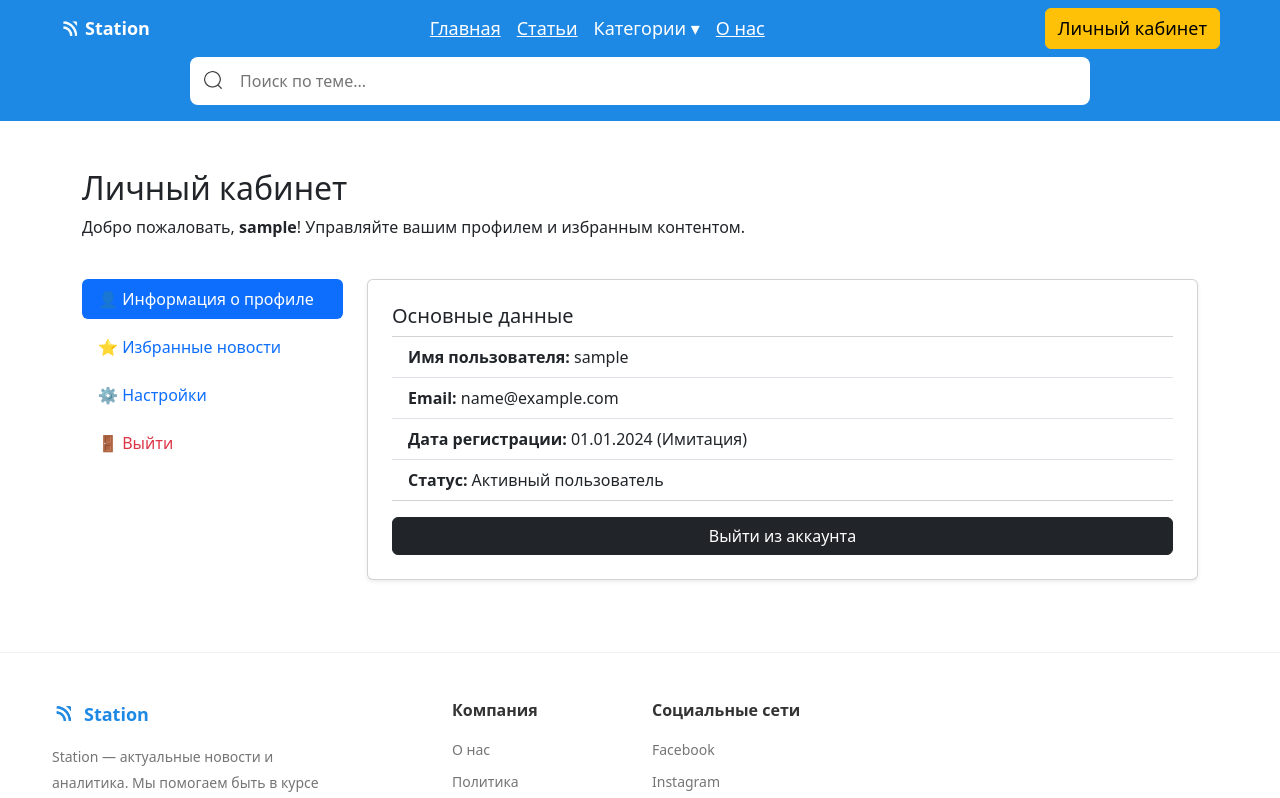
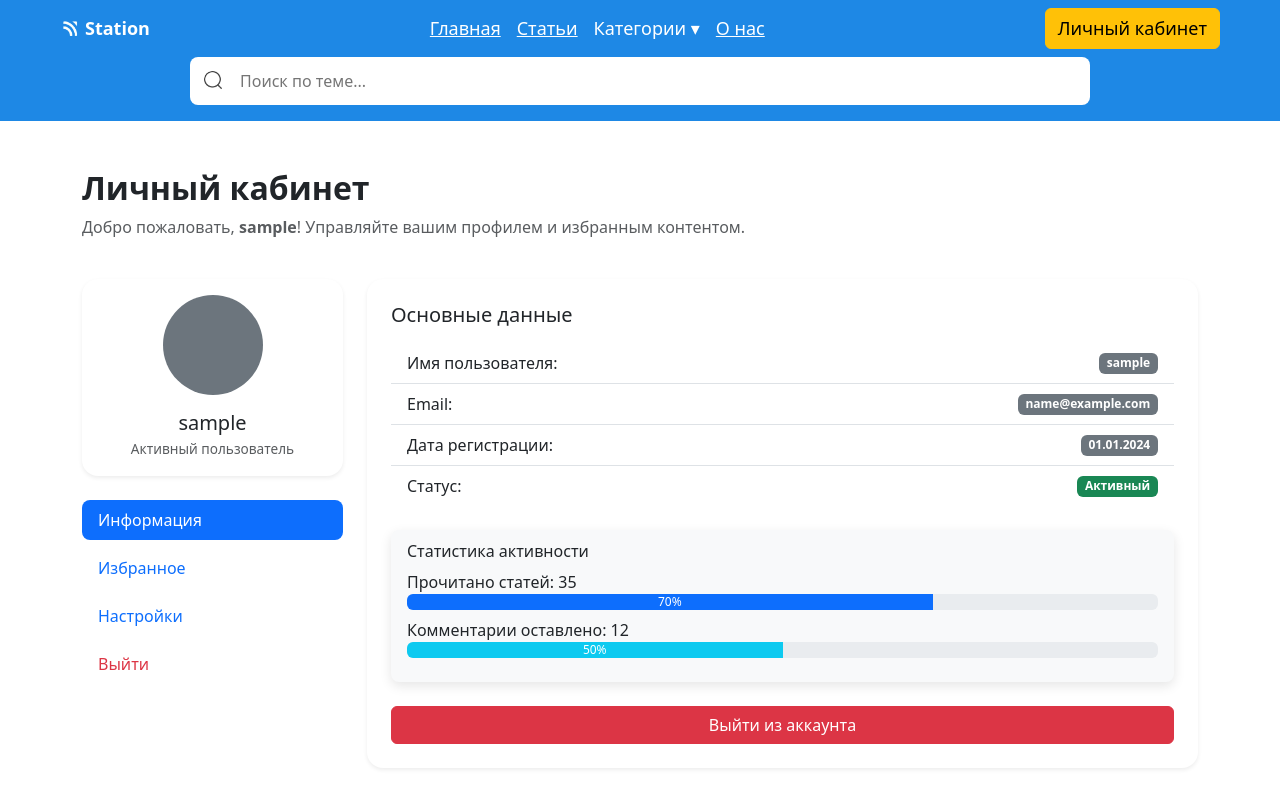
Before and after one commit to zhantixx/station, a Next.js app in the folder station-site/: page /profile in a window 1280 px wide. Shown: the top 798 px of the page. Built offline with nearby package versions, Linux system fonts and the light colour scheme; sample sign-in values are in the browser's storage.

Commit message:
Профиль

```diff
--- a/station-site/app/profile/page.jsx
+++ b/station-site/app/profile/page.jsx
@@ -5,7 +5,7 @@ import { useRouter } from "next/navigation";
 import { useAuth } from "../../lib/AuthContext";
 import Header from "../../components/Header";
 import Footer from "../../components/Footer";
-import { Container, Row, Col, Nav, Card, Button, ListGroup, Alert } from "react-bootstrap";
+import { Container, Row, Col, Nav, Card, Button, ListGroup, Alert, Badge, Image, ProgressBar } from "react-bootstrap";
 
 export default function ProfilePage() {
   const { currentUser, isAuthenticated, logout, removeFavorite } = useAuth();
@@ -22,49 +22,87 @@ export default function ProfilePage() {
     switch (activeTab) {
       case 'info':
         return (
-          <Card className="p-4 shadow-sm mb-4">
-            <Card.Title>Основные данные</Card.Title>
+          <Card className="p-4 shadow-sm mb-4 border-0 rounded-4">
+            <Card.Title className="mb-3">Основные данные</Card.Title>
             <ListGroup variant="flush">
-              <ListGroup.Item><strong>Имя пользователя:</strong> {currentUser.username}</ListGroup.Item>
-              <ListGroup.Item><strong>Email:</strong> {currentUser.email}</ListGroup.Item>
-              <ListGroup.Item><strong>Дата регистрации:</strong> 01.01.2024 (Имитация)</ListGroup.Item>
-              <ListGroup.Item><strong>Статус:</strong> Активный пользователь</ListGroup.Item>
+              <ListGroup.Item className="d-flex justify-content-between align-items-center">
+                <span>Имя пользователя:</span>
+                <Badge bg="secondary">{currentUser.username}</Badge>
+              </ListGroup.Item>
+              <ListGroup.Item className="d-flex justify-content-between align-items-center">
+                <span>Email:</span>
+                <Badge bg="secondary">{currentUser.email}</Badge>
+              </ListGroup.Item>
+              <ListGroup.Item className="d-flex justify-content-between align-items-center">
+                <span>Дата регистрации:</span>
+                <Badge bg="secondary">01.01.2024</Badge>
+              </ListGroup.Item>
+              <ListGroup.Item className="d-flex justify-content-between align-items-center">
+                <span>Статус:</span>
+                <Badge bg="success">Активный</Badge>
+              </ListGroup.Item>
             </ListGroup>
-            <Button variant="dark" className="mt-3" onClick={logout}>Выйти из аккаунта</Button>
+
+            <Card className="mt-4 p-3 border-0 bg-light rounded-3">
+              <Card.Subtitle className="mb-2">Статистика активности</Card.Subtitle>
+              <div className="mb-2">
+                <span>Прочитано статей: 35</span>
+                <ProgressBar now={70} label="70%" />
+              </div>
+              <div className="mb-2">
+                <span>Комментарии оставлено: 12</span>
+                <ProgressBar now={50} label="50%" variant="info" />
+              </div>
+            </Card>
+
+            <Button variant="danger" className="mt-4 w-100" onClick={logout}>Выйти из аккаунта</Button>
           </Card>
         );
+
       case 'favorites':
         const favorites = currentUser.favorites || [];
         return (
-          <Card className="p-4 shadow-sm mb-4">
-            <Card.Title>Избранные новости ({favorites.length})</Card.Title>
+          <Card className="p-4 shadow-sm mb-4 border-0 rounded-4">
+            <Card.Title className="mb-3">Избранные новости <Badge bg="primary">{favorites.length}</Badge></Card.Title>
             {favorites.length === 0 ? (
               <Alert variant="secondary">У вас пока нет избранных новостей.</Alert>
             ) : (
               <ListGroup variant="flush">
                 {favorites.map(news => (
-                  <ListGroup.Item key={news.id} className="d-flex justify-content-between align-items-center">
+                  <ListGroup.Item key={news.id} className="d-flex justify-content-between align-items-center py-3">
                     <div>
-                      <a href={`/statya/${news.id}`} className="fw-bold text-decoration-none">{news.title}</a>
+                      <a href={`/statya/${news.id}`} className="fw-semibold text-decoration-none text-dark">{news.title}</a>
                       <div className="text-muted" style={{ fontSize: '0.85rem' }}>
-                        Категория: {news.category} | Дата: {news.date}
+                        {news.category} | {news.date}
                       </div>
                     </div>
-                    <Button variant="outline-danger" size="sm" onClick={() => removeFavorite(news.id)}>❌</Button>
+                    <Button
+                      variant="outline-danger"
+                      size="sm"
+                      onClick={() => removeFavorite(news.id)}
+                      className="d-flex align-items-center justify-content-center"
+                    >
+                      Удалить
+                    </Button>
                   </ListGroup.Item>
                 ))}
               </ListGroup>
             )}
           </Card>
         );
+
       case 'settings':
         return (
-          <Card className="p-4 shadow-sm mb-4">
-            <Card.Title>Настройки аккаунта</Card.Title>
-            <p className="text-muted">Здесь можно реализовать смену пароля, обновление email или настройку уведомлений (имитация).</p>
-            <Button variant="primary">Изменить пароль</Button>
+          <Card className="p-4 shadow-sm mb-4 border-0 rounded-4">
+            <Card.Title className="mb-3">Настройки аккаунта</Card.Title>
+            <p className="text-muted mb-3">
+              Здесь можно изменить пароль, обновить email или настроить уведомления.
+            </p>
+            <Button variant="primary" className="me-2">Изменить пароль</Button>
+            <Button variant="secondary">Обновить email</Button>
           </Card>
         );
+
       default:
         return null;
     }
@@ -76,32 +114,57 @@ export default function ProfilePage() {
       <Container className="py-5">
         <Row className="mb-4">
           <Col>
-            <h2>Личный кабинет</h2>
-            <p>Добро пожаловать, <strong>{currentUser.username}</strong>! Управляйте вашим профилем и избранным контентом.</p>
+            <h2 className="fw-bold">Личный кабинет</h2>
+            <p className="text-muted">
+              Добро пожаловать, <strong>{currentUser.username}</strong>! Управляйте вашим профилем и избранным контентом.
+            </p>
           </Col>
         </Row>
+
         <Row>
           {/* Sidebar */}
           <Col xs={12} md={3} className="mb-4">
+            <Card className="p-3 shadow-sm rounded-4 text-center mb-4 border-0">
+              {currentUser.avatar ? (
+                <Image src={currentUser.avatar} roundedCircle width={100} height={100} className="mb-3 border border-secondary" />
+              ) : (
+                <div className="bg-secondary rounded-circle mx-auto mb-3" style={{ width: 100, height: 100 }}></div>
+              )}
+              <Card.Title className="mb-1">{currentUser.username}</Card.Title>
+              <Card.Text className="text-muted" style={{ fontSize: '0.85rem' }}>Активный пользователь</Card.Text>
+            </Card>
+
             <Nav variant="pills" className="flex-column gap-2">
               <Nav.Item>
-                <Nav.Link active={activeTab === 'info'} onClick={() => setActiveTab('info')}>
-                  👤 Информация о профиле
+                <Nav.Link
+                  active={activeTab === 'info'}
+                  onClick={() => setActiveTab('info')}
+                  className="d-flex align-items-center gap-2 py-2 rounded-3"
+                >
+                  Информация
                 </Nav.Link>
               </Nav.Item>
               <Nav.Item>
-                <Nav.Link active={activeTab === 'favorites'} onClick={() => setActiveTab('favorites')}>
-                  ⭐ Избранные новости
+                <Nav.Link
+                  active={activeTab === 'favorites'}
+                  onClick={() => setActiveTab('favorites')}
+                  className="d-flex align-items-center gap-2 py-2 rounded-3"
+                >
+                  Избранное
                 </Nav.Link>
               </Nav.Item>
               <Nav.Item>
-                <Nav.Link active={activeTab === 'settings'} onClick={() => setActiveTab('settings')}>
-                  ⚙️ Настройки
+                <Nav.Link
+                  active={activeTab === 'settings'}
+                  onClick={() => setActiveTab('settings')}
+                  className="d-flex align-items-center gap-2 py-2 rounded-3"
+                >
+                  Настройки
                 </Nav.Link>
               </Nav.Item>
               <Nav.Item>
-                <Nav.Link onClick={logout} className="text-danger">
-                  🚪 Выйти
+                <Nav.Link onClick={logout} className="text-danger d-flex align-items-center gap-2 py-2 rounded-3">
+                  Выйти
                 </Nav.Link>
               </Nav.Item>
             </Nav>
```
